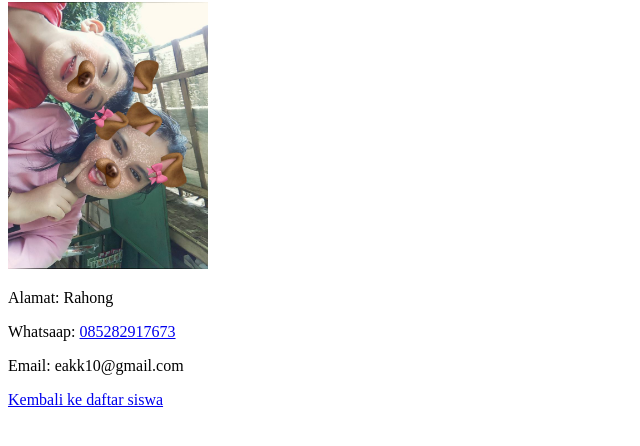
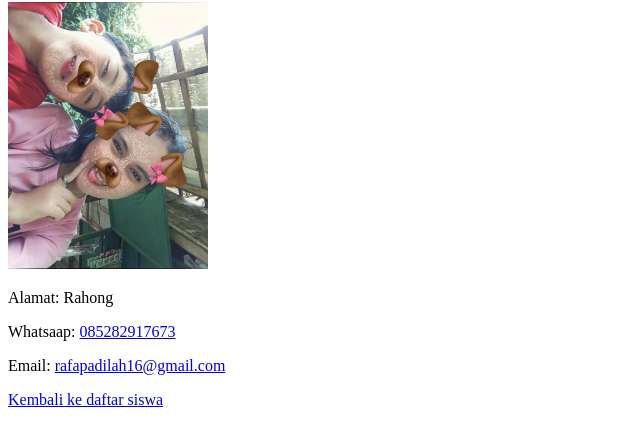
Before and after one commit to nia0808772-collab/latihan4, a plain HTML site: page rafa.html in a window 1280 px wide. Shown: the part 78-524 px from the top of the page, without its empty margins (0-640 px from the left). Drawn offline with Linux system fonts and the light colour scheme.

Commit message:
menambah link email

```diff
--- a/rafa.html
+++ b/rafa.html
@@ -13,7 +13,7 @@
   <img src="./foto/rafa.jpeg" alt="Foto rafa" width="200">
   <p>Alamat: Rahong</p>
   <p>Whatsaap: <a href="https.//wa.me/6285282917673">085282917673</a></p>
-  <p>Email: eakk10@gmail.com</p>
+  <p>Email: <a href="melto:rafapadilah16@gmail.com">rafapadilah16@gmail.com</a></p>
 
   <a href="./index.html">Kembali ke daftar siswa</a>
 </body>
```
Also changed, not shown: nia.html (+1 -1 lines).
